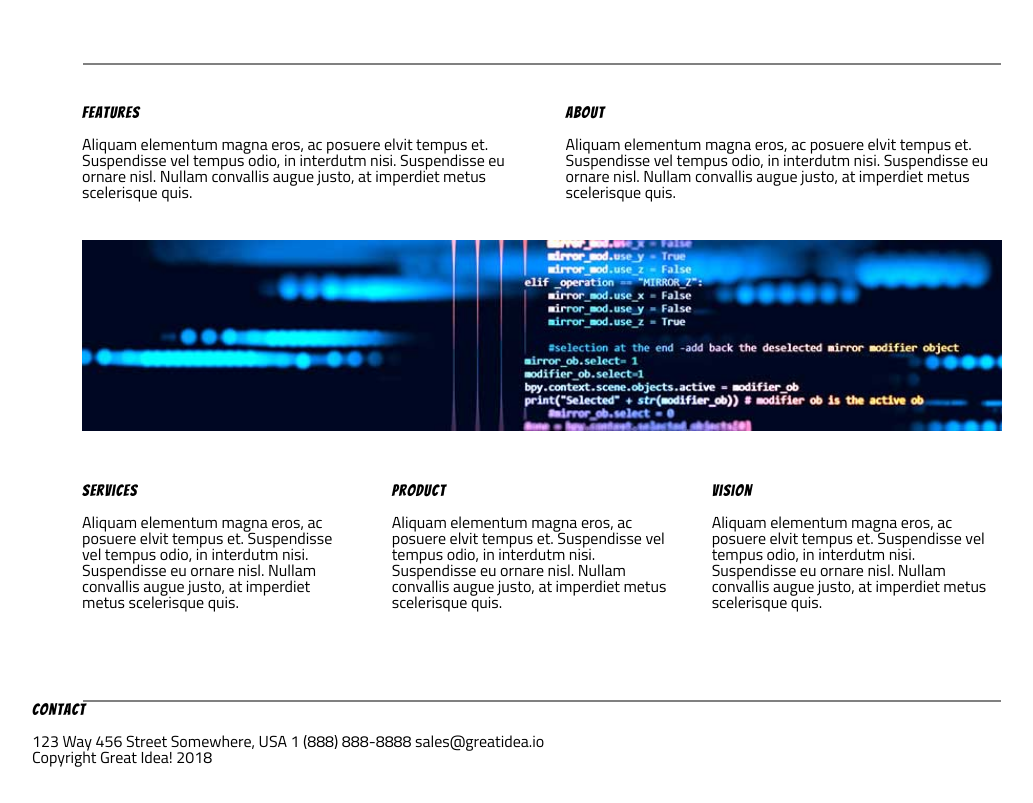
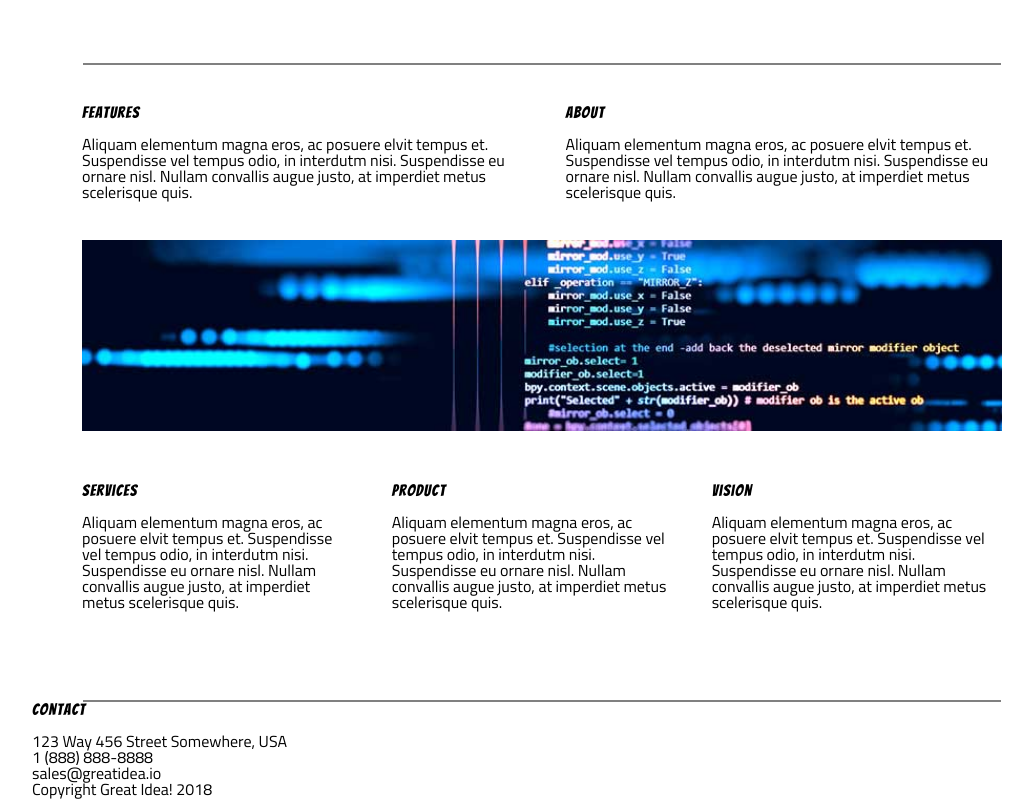
Before and after one commit to maribelcuales/User-Interface-Project, a plain HTML site: page great-idea-website/index.html in a window 1280 px wide. Shown: the part 733-1536 px from the top of the page, without its empty margins (98-1131 px from the left). Drawn offline with Linux system fonts and the light colour scheme.

Commit message:
added p tags and classnames to contact details

```diff
--- a/great-idea-website/index.html
+++ b/great-idea-website/index.html
@@ -79,10 +79,10 @@
       <section class="contact">
         <h2>Contact</h2>
         <address>
-        123 Way 456 Street
-        Somewhere, USA
-        1 (888) 888-8888
-        sales@greatidea.io
+          <p class="address">123 Way 456 Street
+          Somewhere, USA</p>
+          <p class="number">1 (888) 888-8888</p>
+          <p class="email">sales@greatidea.io</p>
         </address>
       </section>
 
```
